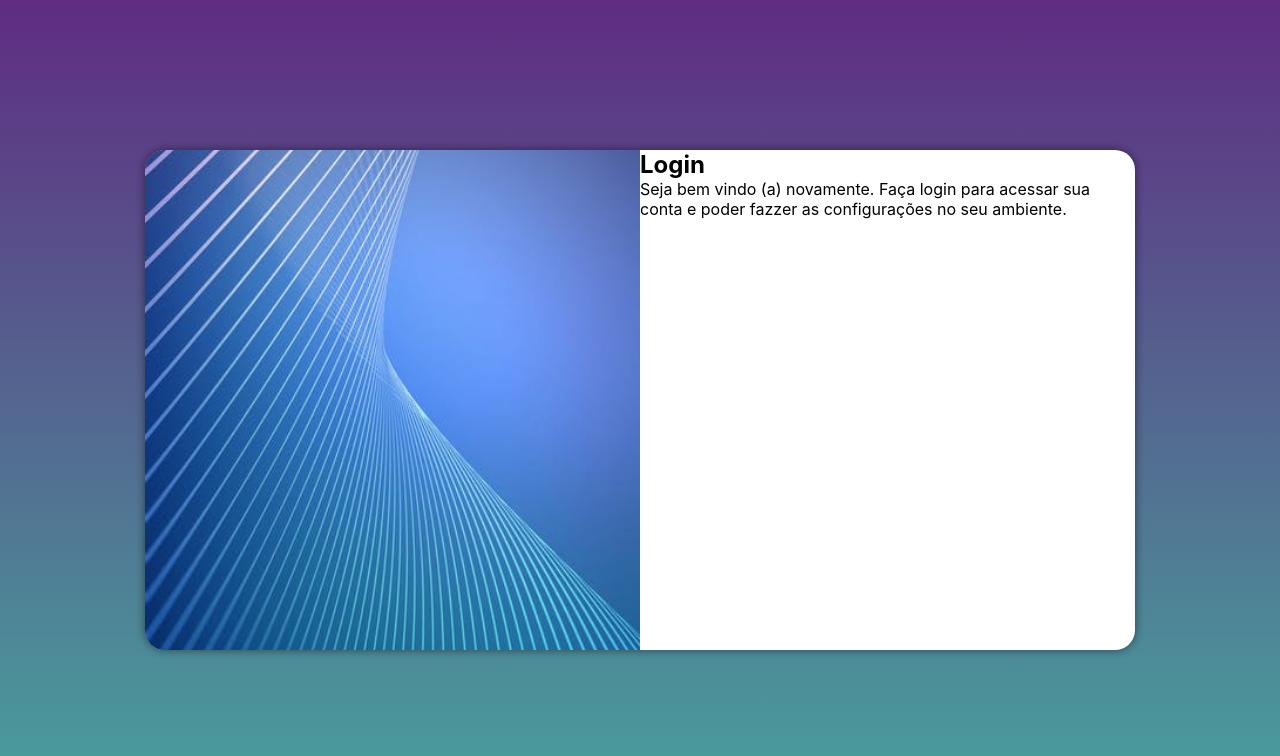
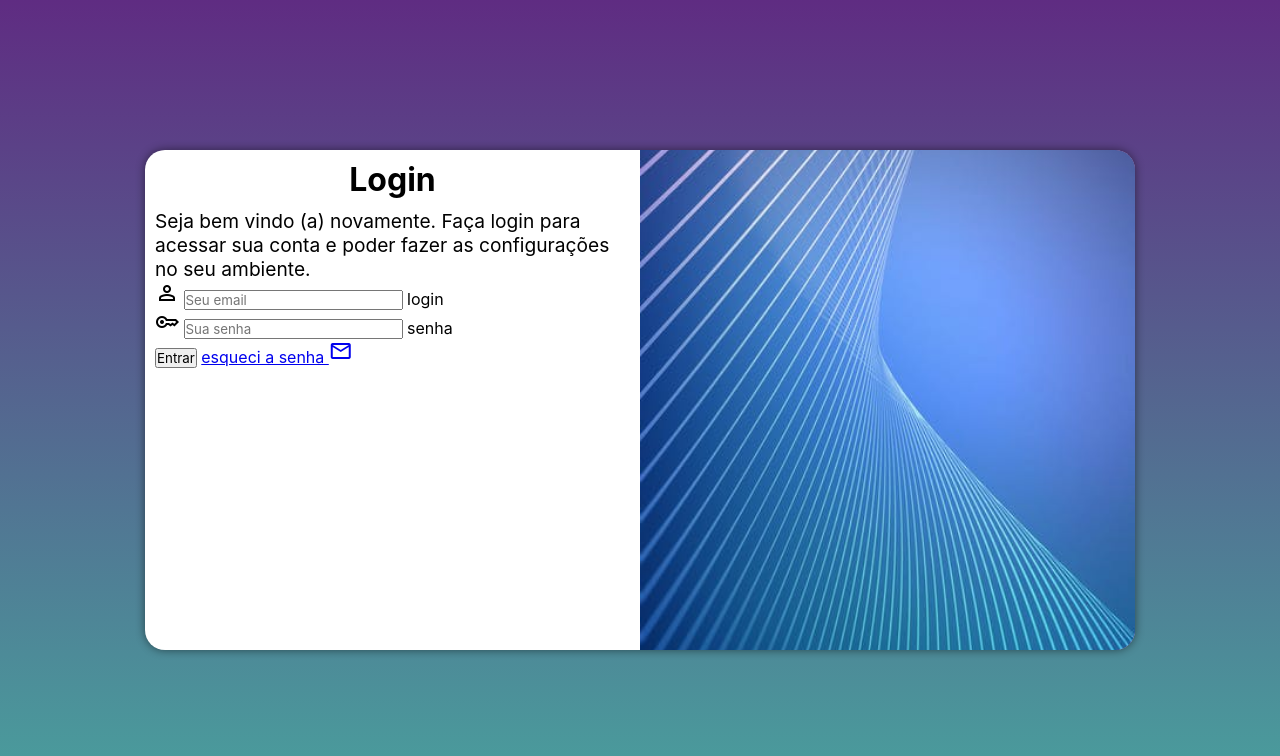
Before and after one commit to AbiOliver/projeto-login, a plain HTML site: page index.html in a window 1280 px wide. Drawn offline with nearby package versions, Linux system fonts and the light colour scheme.

Commit message:
add o form

```diff
--- a/estilos/mediaquery.css
+++ b/estilos/mediaquery.css
@@ -6,15 +6,16 @@
     background-image: linear-gradient(to top, #49a09d, #5f2c82);
    }
     section#login{
-        width: 80vw ;
+     width: 80vw ;
     }
     section#login >div#imagem{
         float: left;
-        width: 30vw;
+        width: 30%;
         height: 100%;
     }
-    section#login > div#formulario{
+    section#login > div#form{
         float: right;
+        width: 70%;
     }
 }
 @media screen and (min-width: 992px) {
@@ -25,12 +26,18 @@ section#login{
     width: 990px;
 }
 section#login > div#imagem{
-    float: left;
+    float: right;
     width: 50%;
     height: 100%;
 }
-section#login > div#formulario{
+section#login > div#form {
     float: right;
     width: 50%;
 }
+div#form > h1{
+    font-size: 2em;
 }
+div#form > p{
+    font-size: 1.2em;
+}
+}
--- a/estilos/style.css
+++ b/estilos/style.css
@@ -41,7 +41,14 @@ div#imagem{
     background-size: cover;
     height: 200px;
 }
-section#login > div#formulario{
+section#login > div#form{
     display: block;
     padding: 10px;
 }
+div#form > h1{
+    text-align: center;
+    margin-bottom: 10px;
+}
+div#form > p{
+    font-size: .8em;
+}
--- a/index.html
+++ b/index.html
@@ -5,6 +5,7 @@
     <meta http-equiv="X-UA-Compatible" content="IE=edge">
     <meta name="viewport" content="width=device-width, initial-scale=1.0">
     <title>login</title>
+    <link href="https://fonts.googleapis.com/css2?family=Material+Symbols+Outlined" rel="stylesheet" />
     <link rel="stylesheet" href="estilos/style.css">
     <link rel="stylesheet" href="estilos/mediaquery.css">
 </head>
@@ -17,8 +18,23 @@
                 <div id="form">
 
                     <h1>Login</h1>
-                    <p>Seja bem vindo (a)  novamente. Faça login para acessar sua conta e poder fazzer as configurações no seu ambiente.</p>
-                    <form action="" method="post"></form>
+                    <p>Seja bem vindo (a)  novamente. Faça login para acessar sua conta e poder fazer as configurações no seu ambiente.</p>
+                    <form action="php.login" method="post" autocomplete="on">
+                        <div class="campo">
+                            <span class="material-symbols-outlined">person</span>
+                            <input type="email" name="login" id="ilogin" placeholder="Seu email" autocomplete="email" required maxlength="30">
+                             <label for="ilogin">login</label>
+                        </div>
+                        <div class="campo">
+                            <span class="material-symbols-outlined">key</span>
+                            <input type="password" name="senha" id="isenha" placeholder="Sua senha"  autocomplete="current-password" required minlength="8" maxlength="16">
+                            <label for="isenha">senha</label>
+                        </div>
+                        <input type="submit" value="Entrar">
+                        <a href="esqueci.html">
+                            esqueci a senha <span  class="material-symbols-outlined">mail</span>
+                        </a>
+                    </form>
                 </div>
         </section>
     </main>
```
